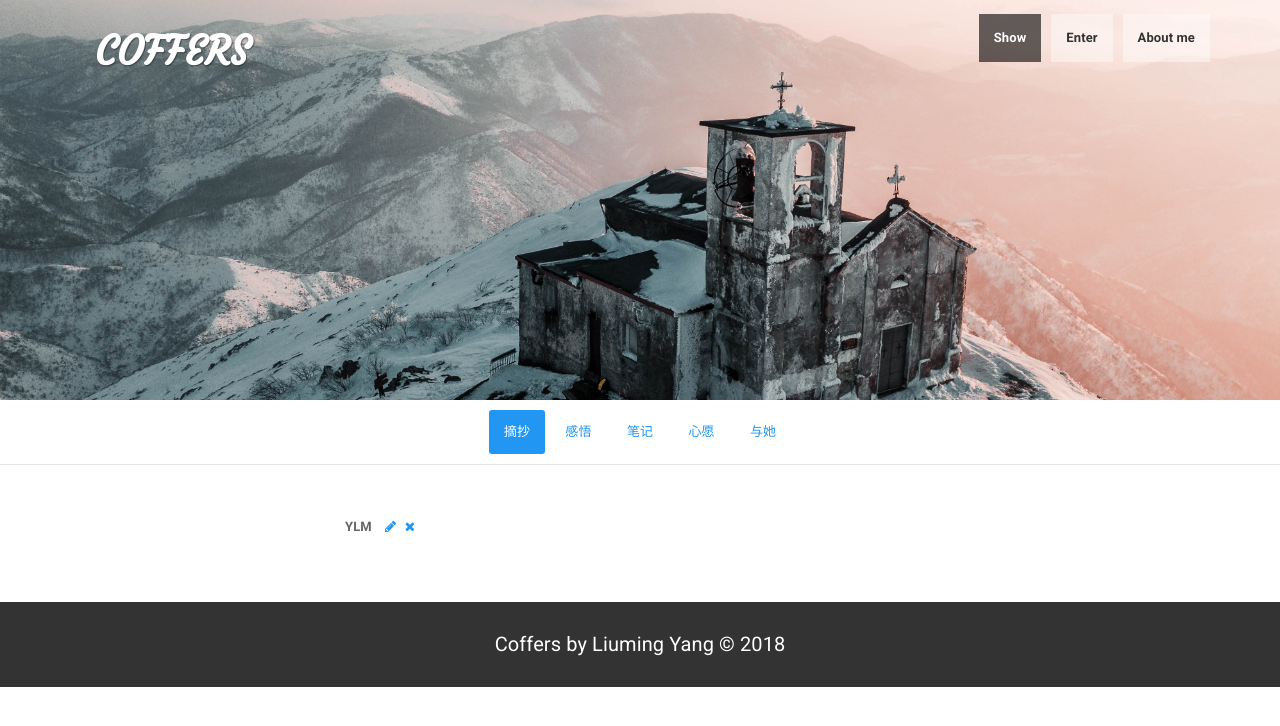
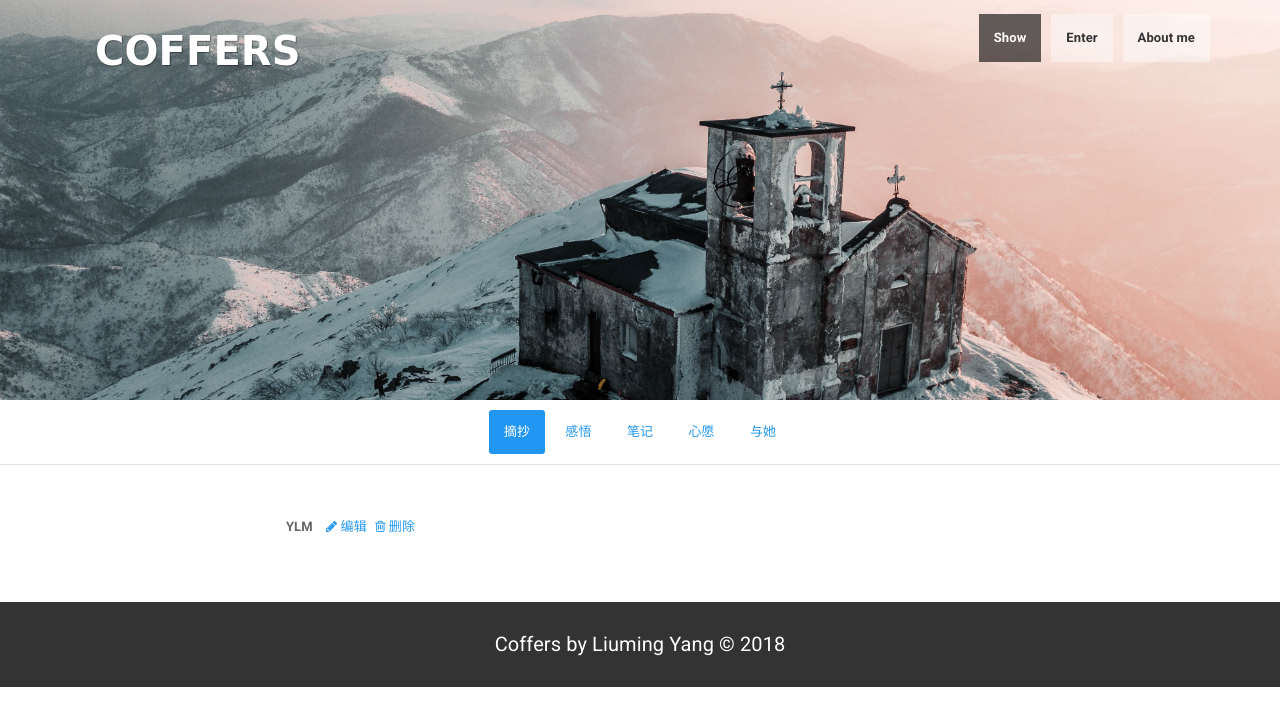
Before and after one commit to P2Tree/Coffers, a Django app: template templates/diary/post_detail.html in a window 1280 px wide. Shown: the top 726 px of the page. Run offline with Django 3.2, Linux system fonts and the light colour scheme; the template is opened without the code that fills it, so the values that code supplies are empty; parts of the project's set-up code (start-up, migrations or seed data) failed here and were passed over; some libraries are stand-ins or nearby versions.

```diff
--- a/static/assets/css/user.css
+++ b/static/assets/css/user.css
@@ -145,3 +145,8 @@ footer h5 {
 div.container.post {
   margin-bottom:50px;
 }
+
+.login-input {
+  width:200px;
+  border-radius:30px;
+}
--- a/templates/base.html
+++ b/templates/base.html
@@ -10,8 +10,8 @@
         <title>Coffers</title>
         <link rel="stylesheet" href="{% static "assets/bootstrap/css/bootstrap.min.css" %}">
         <link rel="stylesheet" href="{% static "assets/font/fontAwesome/css/font-awesome.min.css" %}">
-        <link rel="stylesheet" href="https://fonts.googleapis.com/css?family=Roboto:300,400,500,700">
-        <link rel="stylesheet" href="https://fonts.googleapis.com/css?family=Courgette">
+{#        <link rel="stylesheet" href="https://fonts.googleapis.com/css?family=Roboto:300,400,500,700">#}
+{#        <link rel="stylesheet" href="https://fonts.googleapis.com/css?family=Courgette">#}
         <link rel="stylesheet" href="{% static "assets/css/user.css" %}">
     </head>
 
--- a/templates/diary/post_detail.html
+++ b/templates/diary/post_detail.html
@@ -15,8 +15,8 @@
                 <h1>{{ post.title }}</h1>
                 <p class="author"><strong>ylm</strong>
                     <span class="text-muted">{{ post.published_date }}</span>
-                    <a href="{% url 'post_edit' pk=post.pk %}"><span class="icon-pencil"></span ></a>
-                    <a href="{% url 'post_remove' pk=post.pk %}"><span class="icon-remove"></span></a>
+                    <a href="{% url 'post_edit' pk=post.pk %}"><span><i class="icon-pencil"></i> 编辑</span></a>
+                    <a href="{% url 'post_remove' pk=post.pk %}"><span><i class="icon-trash"></i> 删除</span></a>
                 </p>
             </div>
             <div class="col-md-8 col-md-offset-0 post-body">
```
Also changed, not shown: templates/registration/login.html (+8 -2 lines).
